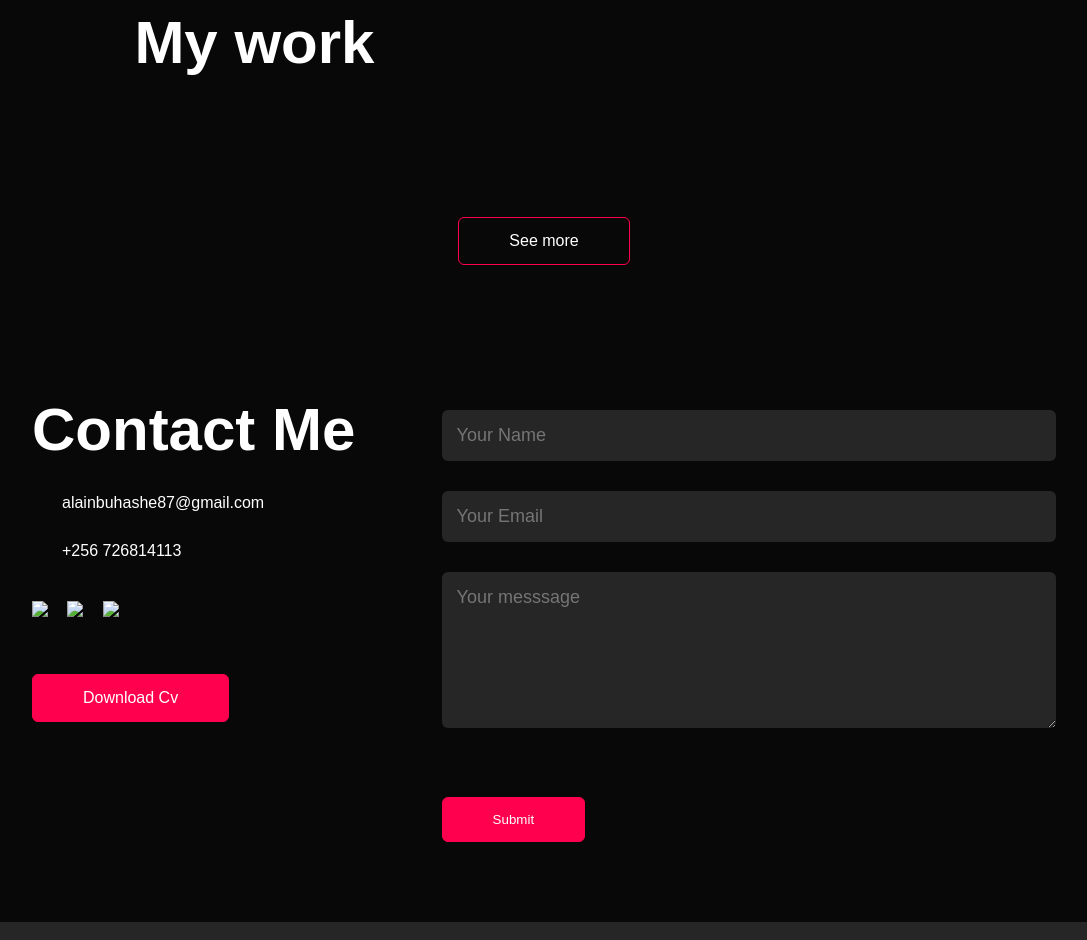
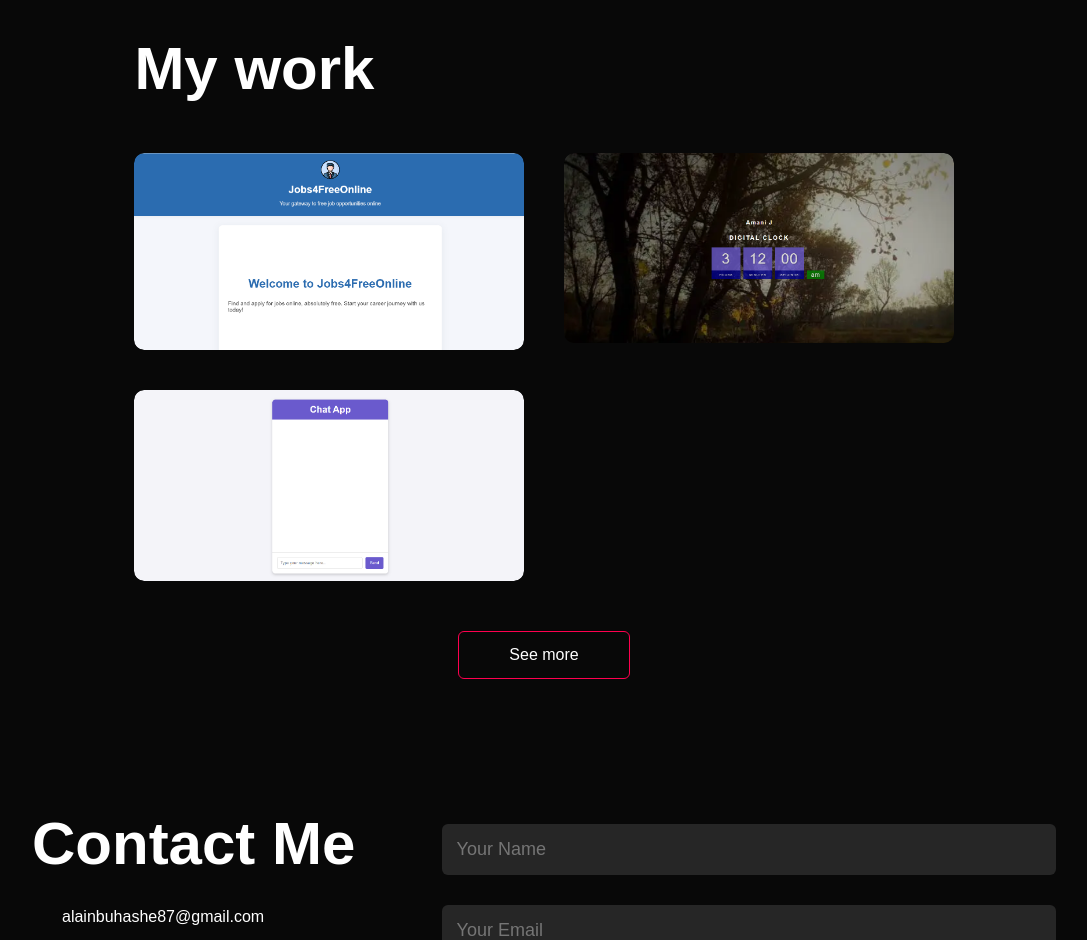
Before and after one commit to AmaniJordanDev/My-Partfolio, a plain HTML site: page index.html in a window 1280 px wide. Shown: the part 1860-2800 px from the top of the page, without its empty margins (96-1183 px from the left). Drawn offline with Linux system fonts and the light colour scheme.

Commit message:
Add files via upload

```diff
--- a/index.html
+++ b/index.html
@@ -14,7 +14,7 @@
             <nav>
         <div class="logo"><span class="like">J</span>orDan.</div>
         <ul id="sidemunu">
-            <li><a href="#">Home</a></li>
+            <li><a href="home">Home</a></li>
             <li><a href="#">About</a></li>
             <li><a href="#">service</a></li>
             <li><a href="#">Portfolio</a></li>
@@ -25,7 +25,7 @@
 
         </nav>
         <div class="header-text">
-            <p>Web Developer</p>
+            <p><a href="home"></a>Web Developer</p>
             <h1>Hi, I'am <span>Amani</span><br>jordan  from Uganda</h1>
         </div>
 </div>
@@ -35,7 +35,7 @@
         <div class="container">
             <div class="row">
                 <div class="about-col-1">
-                    <img src="img/About me.jpg" alt="user">
+                    <img src="About me.jpg" alt="user">
                 </div>
                 <div class="about-col-2">
                     <h1 class="sub-title">About Me</h1>
@@ -127,7 +127,7 @@
         <h1 class="sub-title"> My work</h1>
         <div class="work-list">
             <div class="work">
-           <img src="img/My project-1.png" alt="">
+           <img src="My project-1.png" alt="">
            <div class="layer">
           <h3>Jobs4FreeOnline</h3>
             <p>The app connects you to the biggest companies in the all world around  find our link.
@@ -136,7 +136,7 @@
             </div>
             </div>
              <div class="work">
-           <img src="img/Digital.png" alt="">
+           <img src="Digital.png" alt="">
            <div class="layer">
           <h3>Digital Clock</h3>
             <p> The Digital Clock App is a user-freindly , application that provides real-time  information
@@ -146,7 +146,7 @@
             </div>
         </div>
          <div class="work">
-           <img src="img/chat app.png" alt="">
+           <img src="chat app.png" alt="">
            <div class="layer">
           <h3>Chat App</h3>
             <p> A simple and easy-to-use chat app to jot down messages, ideas , and to-do lists
@@ -170,9 +170,9 @@
                 <p>+256 726814113</p>
                 <div class="social-media">
                    </a>
-                    <a href=""><img src="img/social.png" class="contact-img"></a>
-                    <a href=""><img src="img/linkedin-sign.png" class="contact-img"></a>
-                    <a href=""><img src="img/tiktok.png" class="contact-img"></a>
+                    <a href=""><img src="social.png" class="contact-img"></a>
+                    <a href=""><img src="linkedin-sign.png" class="contact-img"></a>
+                    <a href=""><img src="tiktok.png" class="contact-img"></a>
                 </div>
                       <a href="img/RESUME ,jordan.docx" download class="btn btn2">Download Cv</a>
                 </div>
```
Also changed, not shown: About me.jpg (added), Digital.png (added), My project-1.png (added), chat app.png (added), instagram (2).png (added), linkedin-sign.png (added), social.png (added), tiktok.png (added), 1 other file.
